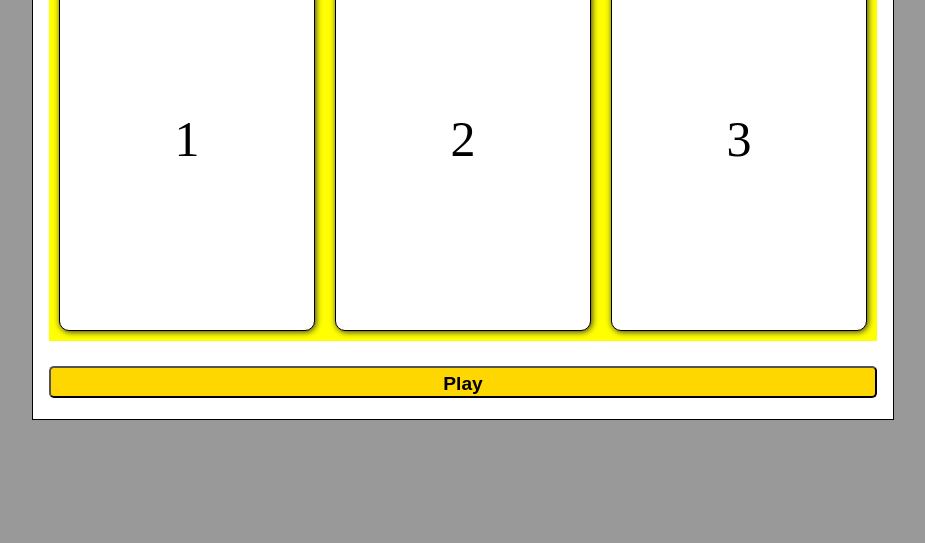
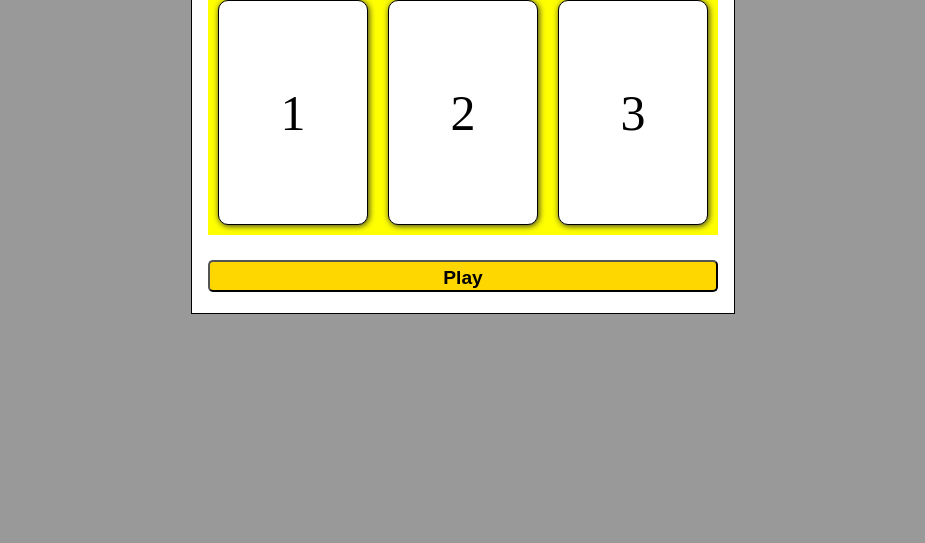
Before and after one commit to baliramgadle/CardGuessGame, a plain HTML site: page index.html in a window 1280 px wide. Shown: the part 257-800 px from the top of the page, without its empty margins (177-1102 px from the left). Drawn offline with Linux system fonts and the light colour scheme.

Commit message:
Update style.css

```diff
--- a/style.css
+++ b/style.css
@@ -62,7 +62,7 @@ h1 {
 /* card */
 .card {
     border: 1px solid black;
-    width: clamp(100px, 20vw, 150vw);
+    width: clamp(100px, 20vw, 150px);
     aspect-ratio: 1/1.5;
     margin: 10px;
     display: grid;
```
